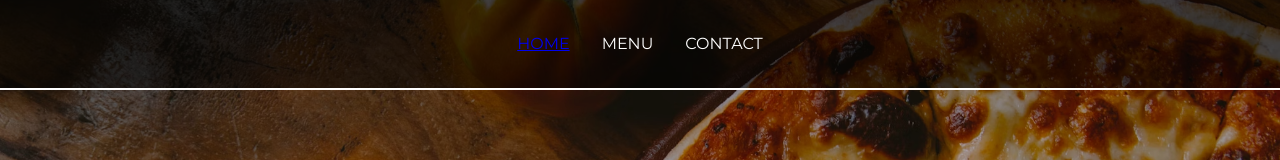
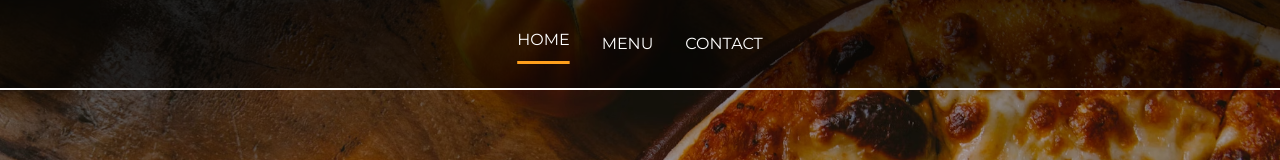
Before and after one commit to thielison/restaurant-page, a website built with webpack: page dist/index.html in a window 1280 px wide. In both pictures the pointer is over the link "HOME". Shown: the top 160 px of the page. Built offline with nearby package versions, Linux system fonts and the light colour scheme; a web font is replaced by a local one.

Commit message:
Change nav bar styles

```diff
--- a/src/style.css
+++ b/src/style.css
@@ -37,6 +37,21 @@ body {
     gap: 2rem;
     border-bottom: 2px solid var(--primary-color);
     background-color: var(--bg-color);
+}
+
+#content .nav a {
+    color: var(--primary-color);
+    text-decoration: none;
+    transition: margin-bottom 0.3s;
+}
+
+#content .nav a:hover {
+    cursor: pointer;
+    text-decoration: underline;
+    margin-bottom: 0.5rem;
+    text-decoration-color: var(--secondary-color);
+    text-decoration-thickness: 3px;
+    text-underline-offset: 1rem;
 }
 
 #content footer {
```
Also changed, not shown: dist/main.js.
